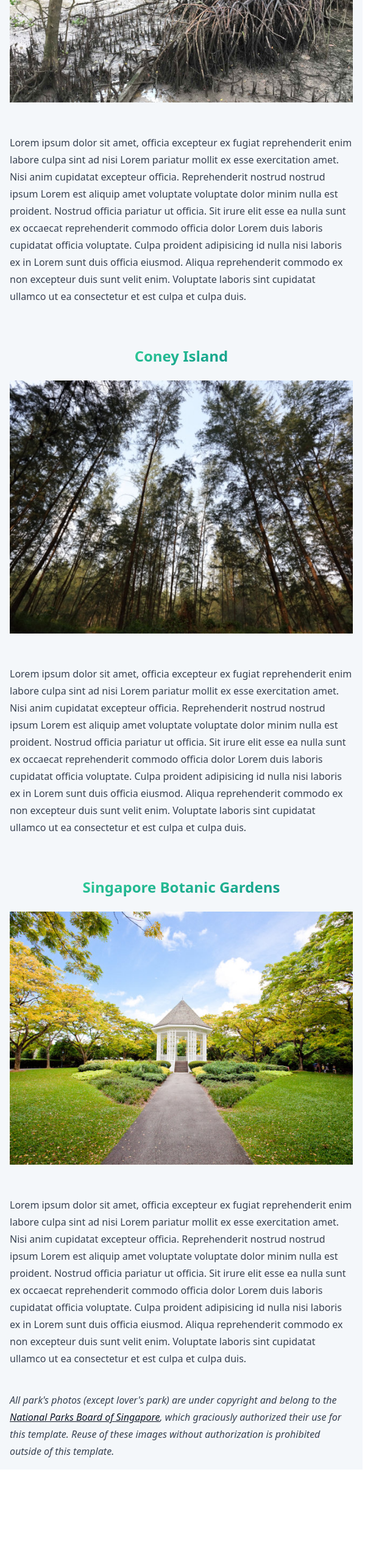
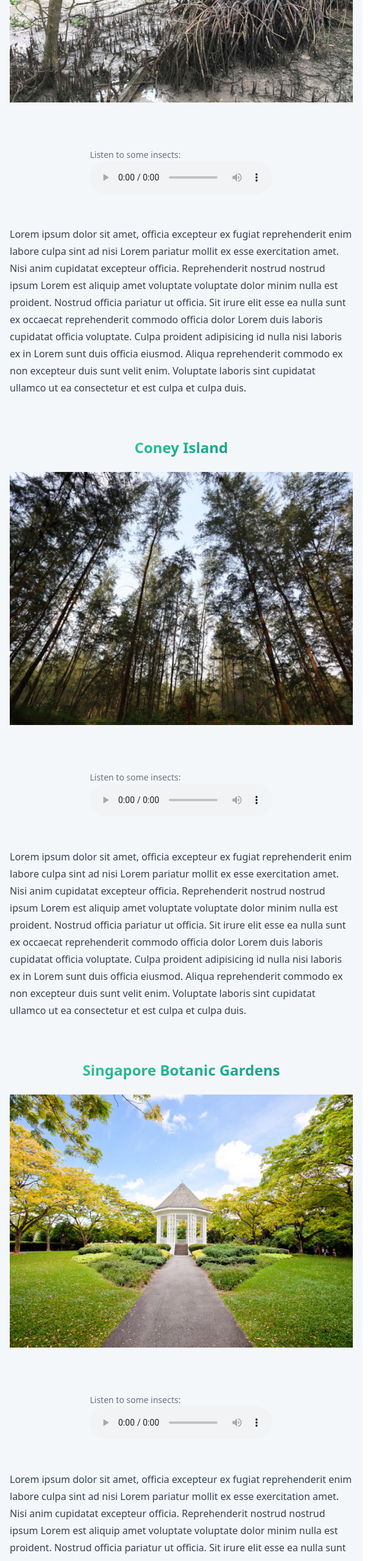
Before and after one commit to Digital-Scholarship-NUS-Libraries/webCartographyTemplate, a website built with Vite: page index.html in a window 1280 px wide. Shown: the part 1167-3727 px from the top of the page at 61% size, without its empty margins (0-640 px from the left). Before the commit the page ends 3577 px from the top, so only its background shows below. Built offline with nearby package versions, Linux system fonts and the light colour scheme; no server answers; what geotiff would draw is missing.

Commit message:
add sounds

```diff
--- a/index.html
+++ b/index.html
@@ -51,6 +51,12 @@
           Sungei Buloh Wetlands Reserve
         </h2>
         <img src="./images/mediumSize/sungeiBuloh.jpg" />
+        <figure>
+          <figcaption>Listen to some insects:</figcaption>
+          <audio controls src="/sounds/Insects.mp3">
+            <a href="/sounds/Insects.mp3"> Download audio </a>
+          </audio>
+        </figure>
         <p>
           Lorem ipsum dolor sit amet, officia excepteur ex fugiat reprehenderit
           enim labore culpa sint ad nisi Lorem pariatur mollit ex esse
@@ -77,6 +83,12 @@
           Coney Island
         </h2>
         <img src="./images/mediumSize/coneyIsland.jpg" />
+        <figure>
+          <figcaption>Listen to some insects:</figcaption>
+          <audio controls src="/sounds/Insects.mp3">
+            <a href="/sounds/Insects.mp3"> Download audio </a>
+          </audio>
+        </figure>
         <p>
           Lorem ipsum dolor sit amet, officia excepteur ex fugiat reprehenderit
           enim labore culpa sint ad nisi Lorem pariatur mollit ex esse
@@ -103,6 +115,12 @@
           Singapore Botanic Gardens
         </h2>
         <img src="./images/mediumSize/singaporeBotanicGardens.jpg" />
+        <figure>
+          <figcaption>Listen to some insects:</figcaption>
+          <audio controls src="/sounds/Insects.mp3">
+            <a href="/sounds/Insects.mp3"> Download audio </a>
+          </audio>
+        </figure>
         <p>
           Lorem ipsum dolor sit amet, officia excepteur ex fugiat reprehenderit
           enim labore culpa sint ad nisi Lorem pariatur mollit ex esse
```
Also changed, not shown: 1 other file.
